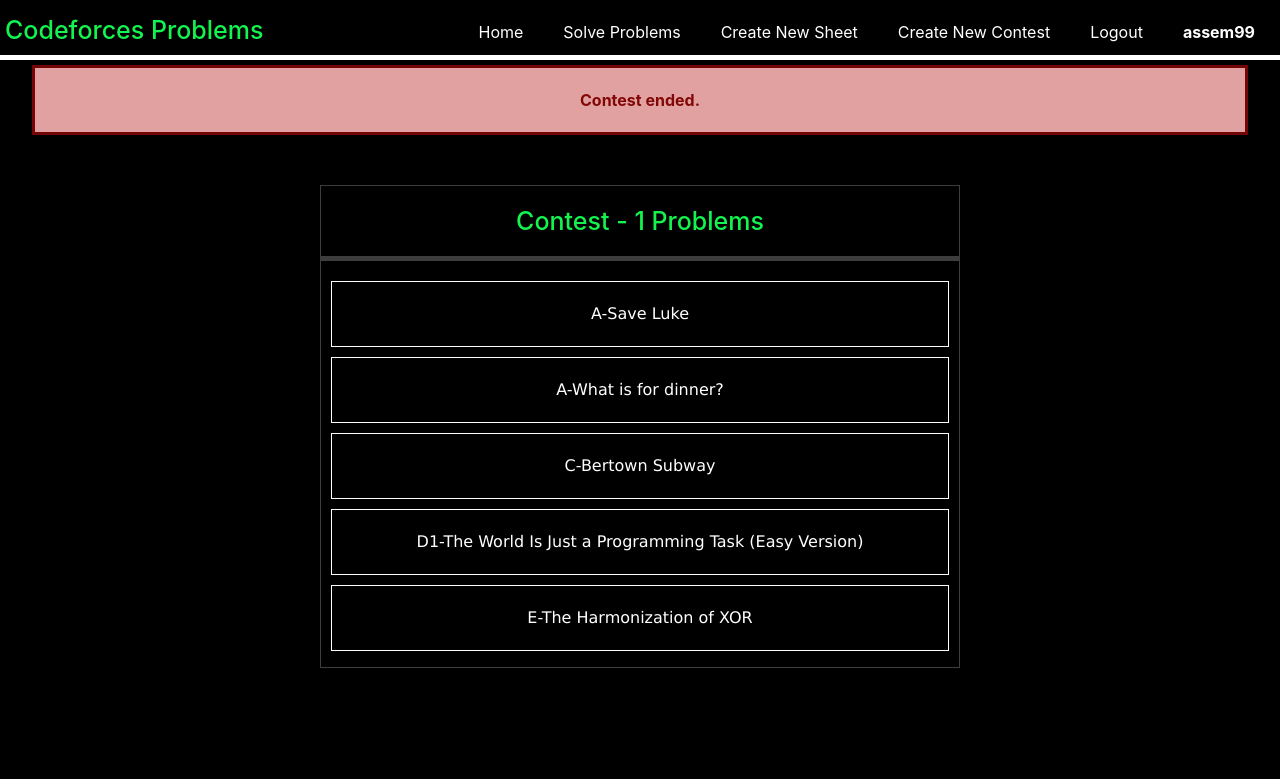
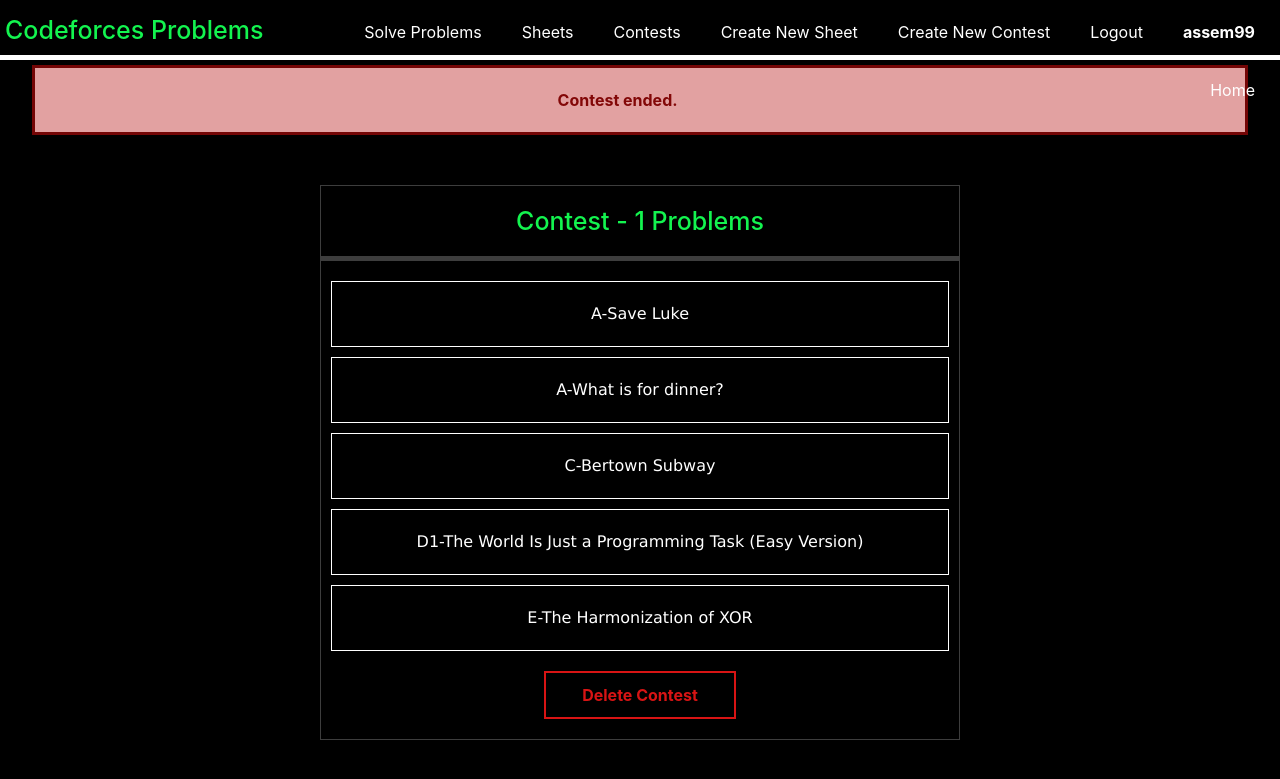
Before and after one commit to assemhossam99/Codeforces-training-problems-selector, a Django app: page /contest/1 in a window 1280 px wide. Shown: the top 779 px of the page. Run offline with Django 3.2, Linux system fonts and the light colour scheme; a user stored in the database is signed in; data comes from the database, SQL or seed files in the repository; both versions use the stored data as it was after the commit; some libraries are stand-ins or nearby versions.

Commit message:
added delete contest

```diff
--- a/problems/static/problems/style.css
+++ b/problems/static/problems/style.css
@@ -10,6 +10,7 @@
 
 .nav-button{
     display: inline-block;
+    float: right;
 }
 
 .name-header{
@@ -18,11 +19,6 @@
     padding: 10px 0;
     color: rgb(19, 244, 79);
 }
-
-.nav-button{
-    float: right;
-}
-
 
 h2, h6, p{
     color: white;
@@ -118,7 +114,7 @@
     border-bottom: solid white 5px;
 }
 
-form{
+.main-form{
     background-color: black;
     border:solid;
     width:500px;
@@ -145,6 +141,21 @@
     background-color: rgb(9, 178, 54);
     font-weight: bold;
     color: white;
+}
+
+.delete-button{
+    width: 30%;
+    margin: 20px auto;
+    padding: 10px;
+    background-color: rgb(0, 0, 0);
+    border: solid rgb(216, 20, 20) 2px;
+    font-weight: bold;
+    color: rgb(216, 20, 20);
+}
+
+.delete-button:hover{
+    background-color: rgb(216, 20, 20);
+    color: black;
 }
 
 .form-data{
--- a/problems/templates/problems/contest.html
+++ b/problems/templates/problems/contest.html
@@ -1,4 +1,8 @@
 {% extends "problems/layout.html" %}
+
+{% block title %}
+    Contest - {{id}}
+{% endblock %}
 
 {% block body %}
 
@@ -19,6 +23,11 @@
             </a>
             {% endfor %}
         </ul>
+        <form method="post" action="{% url 'index' %}">
+            {% csrf_token %}
+            <input type="hidden" value="{{id}}" name="id">
+            <input type="submit" class="delete-button" value="Delete Contest" name="delete-contest">
+        </form>
     </div>
 
 {% endblock %}
--- a/problems/templates/problems/index.html
+++ b/problems/templates/problems/index.html
@@ -18,7 +18,6 @@
                 </a>
             {% endfor %}
         </ul>
-        <div><a href="">See All..</a></div>
     </div>
 
     <hr>
@@ -34,7 +33,6 @@
                     </a>
                 {% endfor %}
             </ul>
-            <div><a href="">See All..</a></div>
         </div>
     </div>
 {% endblock %}
--- a/problems/templates/problems/layout.html
+++ b/problems/templates/problems/layout.html
@@ -32,6 +32,14 @@
                     </li>
 
                     <li class="nav-button">
+                        <a href="{% url 'contests' request.user.username %}"> Contests </a>
+                    </li>
+
+                    <li class="nav-button">
+                        <a href="{% url 'sheets' request.user.username %}"> Sheets </a>
+                    </li>
+
+                    <li class="nav-button">
                         <a href="{% url 'problems' %}"> Solve Problems </a>
                     </li>
 
--- a/problems/templates/problems/login.html
+++ b/problems/templates/problems/login.html
@@ -1,4 +1,8 @@
 {% extends "problems/layout.html" %}
+
+{% block title %}
+    Login
+{% endblock %}
 
 {% block body %}
 
@@ -6,7 +10,7 @@
         <div class="errorMessage">{{message}}</div>
     {% endif %}
 
-    <form method="post" action="{% url 'login_view' %}">
+    <form method="post" action="{% url 'login_view' %}" class="main-form">
         {%csrf_token%}
         <input type="text" placeholder="Username" name="username" class="form-data">
         <input type="password" placeholder="Password" name="password" class="form-data">
--- a/problems/templates/problems/newContest.html
+++ b/problems/templates/problems/newContest.html
@@ -1,4 +1,8 @@
 {% extends "problems/layout.html" %}
+
+{% block title %}
+    Create New Contest
+{% endblock %}
 
 {% block body %}
 
@@ -6,7 +10,7 @@
         <div class="errorMessage">{{errorMessage}}</div>
     {% endif %}
 
-    <form method="post" action="{% url 'newContest' %}">
+    <form method="post" action="{% url 'newContest' %}" class="main-form">
         {% csrf_token %}
         <label> Enter all the users to particpate in the contest separated by a comma:</label>
         <input type="text" placeholder="Users" name="users" class="form-data">
--- a/problems/templates/problems/newSheet.html
+++ b/problems/templates/problems/newSheet.html
@@ -1,4 +1,8 @@
 {% extends "problems/layout.html" %}
+
+{% block title %}
+    Create New Sheet
+{% endblock %}
 
 {% block body %}
 
@@ -6,7 +10,7 @@
         <div class="errorMessage">{{errorMessage}}</div>
     {% endif %}
 
-    <form method="post" action="{% url 'newSheet' %}">
+    <form method="post" action="{% url 'newSheet' %}" class="main-form">
         {% csrf_token %}
         <label> Enter all the users to particpate in the sheet separated by a comma</label>
         <input type="text" placeholder="Users" name="users" class="form-data">
--- a/problems/templates/problems/problems.html
+++ b/problems/templates/problems/problems.html
@@ -1,4 +1,8 @@
 {% extends "problems/layout.html" %}
+
+{% block title %}
+    {{request.user.usernam}} - Problems
+{% endblock %}
 
 {% block body %}
 
--- a/problems/templates/problems/register.html
+++ b/problems/templates/problems/register.html
@@ -1,12 +1,16 @@
 {% extends "problems/layout.html" %}
 {% load static %}
+
+{% block title %}
+    Register
+{% endblock %}
 
 {% block body %}
 
     {% if message %}
         <div>{{message}}</div>
     {% endif %}
-    <form method="post"  id="register-form" action="{% url 'register_view' %}">
+    <form method="post"  id="register-form" action="{% url 'register_view' %}" class="main-form">
         {%csrf_token%}
         <input type="text" placeholder="Username" name="username" class="form-data">
         <input type="email" placeholder="Email" name="email" class="form-data">
--- a/problems/urls.py
+++ b/problems/urls.py
@@ -10,5 +10,7 @@
     path('newContest', views.newContest, name="newContest"),
     path('newSheet', views.newSheet, name="newSheet"),
     path('contest/<int:contestID>', views.contest, name="contest"),
-    path('sheet/<int:sheetID>', views.sheet, name="sheet")
+    path('sheet/<int:sheetID>', views.sheet, name="sheet"),
+    path('contests/<str:username>', views.contests, name="contests"),
+    path('sheets/<str:username>', views.sheets, name="sheets")
 ]
--- a/problems/views.py
+++ b/problems/views.py
@@ -13,6 +13,14 @@
 allProblems = []
 
 def index(request):
+    message = ""
+    if request.method == "POST":
+        ID = request.POST["id"]
+        if 'delete-contest' in request.POST:
+            Contest.objects.get(id=ID).delete()
+        else:
+            Sheet.objects.get(id=ID).delete()
+        message = "Deleted"
     lastTime = LastProblemUpdate.objects.get(pk = 1).lastUpdate
     curTime = datetime.datetime.now()
     if  lastTime.day != curTime.day or lastTime.month != curTime.month or lastTime.year != curTime.year:
@@ -291,3 +299,26 @@
         'problems' : sheetProblems,
         'id' : sheetID
     })
+
+
+def contests(request, username):
+    allContests = Contest.objects.all()
+    userContests = []
+    for contest in allContests:
+        if contest.users.filter(username=username).exists():
+            userContests.append(contest)
+    userContests = reversed(userContests)
+    return render(request, "problems/contests.html", {
+        'contests' : userContests
+    })
+
+def sheets(request, username):
+    allSheets = Sheet.objects.all()
+    userSheets = []
+    for sheet in allSheets:
+        if sheet.users.filter(username=username).exists():
+            userSheets.append(sheet)
+    userSheets = reversed(userSheets)
+    return render(request, "problems/sheets.html", {
+        'sheets' : userSheets
+    })
```
Also changed, not shown: problems/templates/problems/contests.html (added, +22 -0 lines), problems/templates/problems/sheet.html (+9 -0 lines), problems/templates/problems/sheets.html (added, +22 -0 lines), db.sqlite3.
